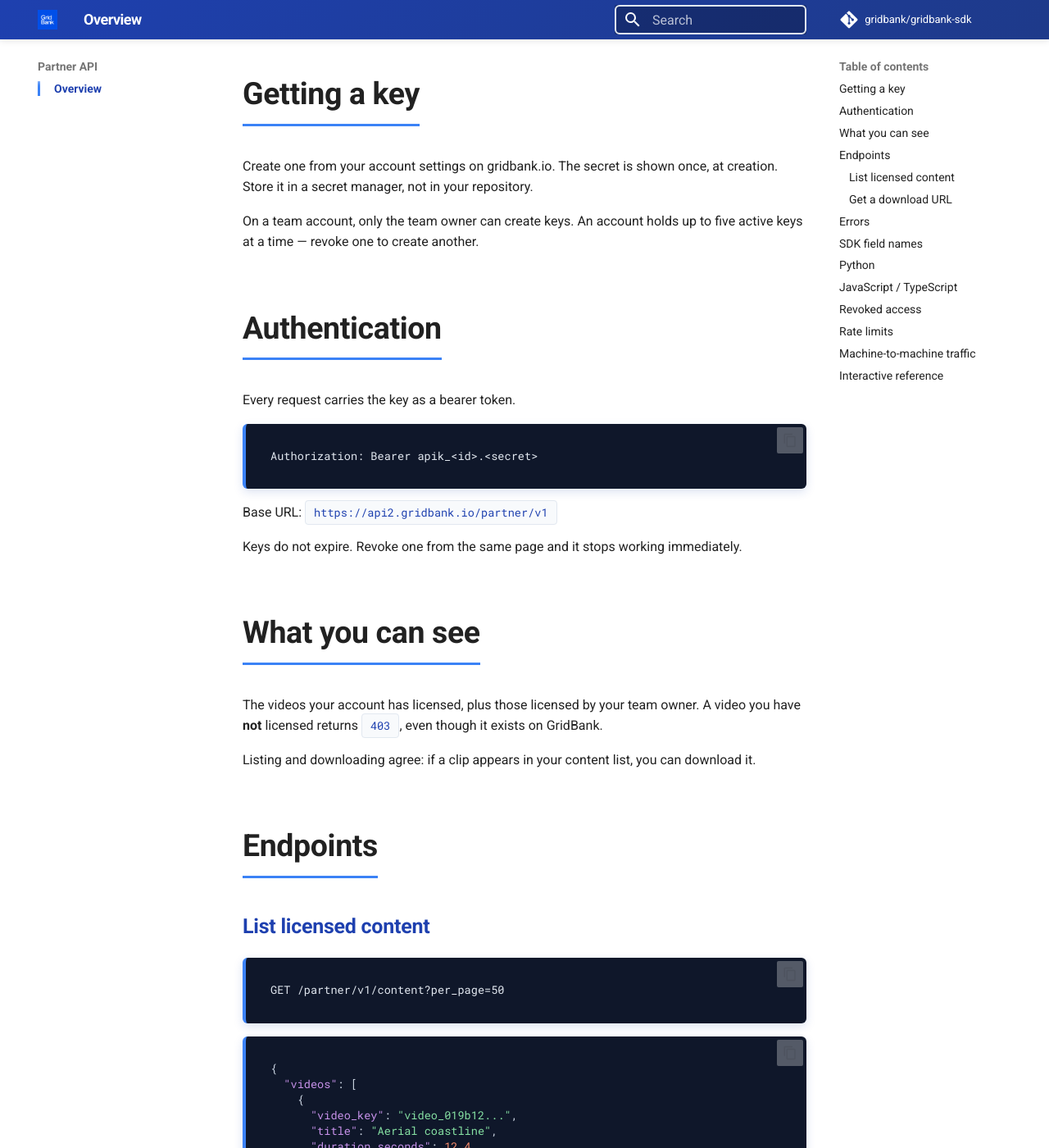
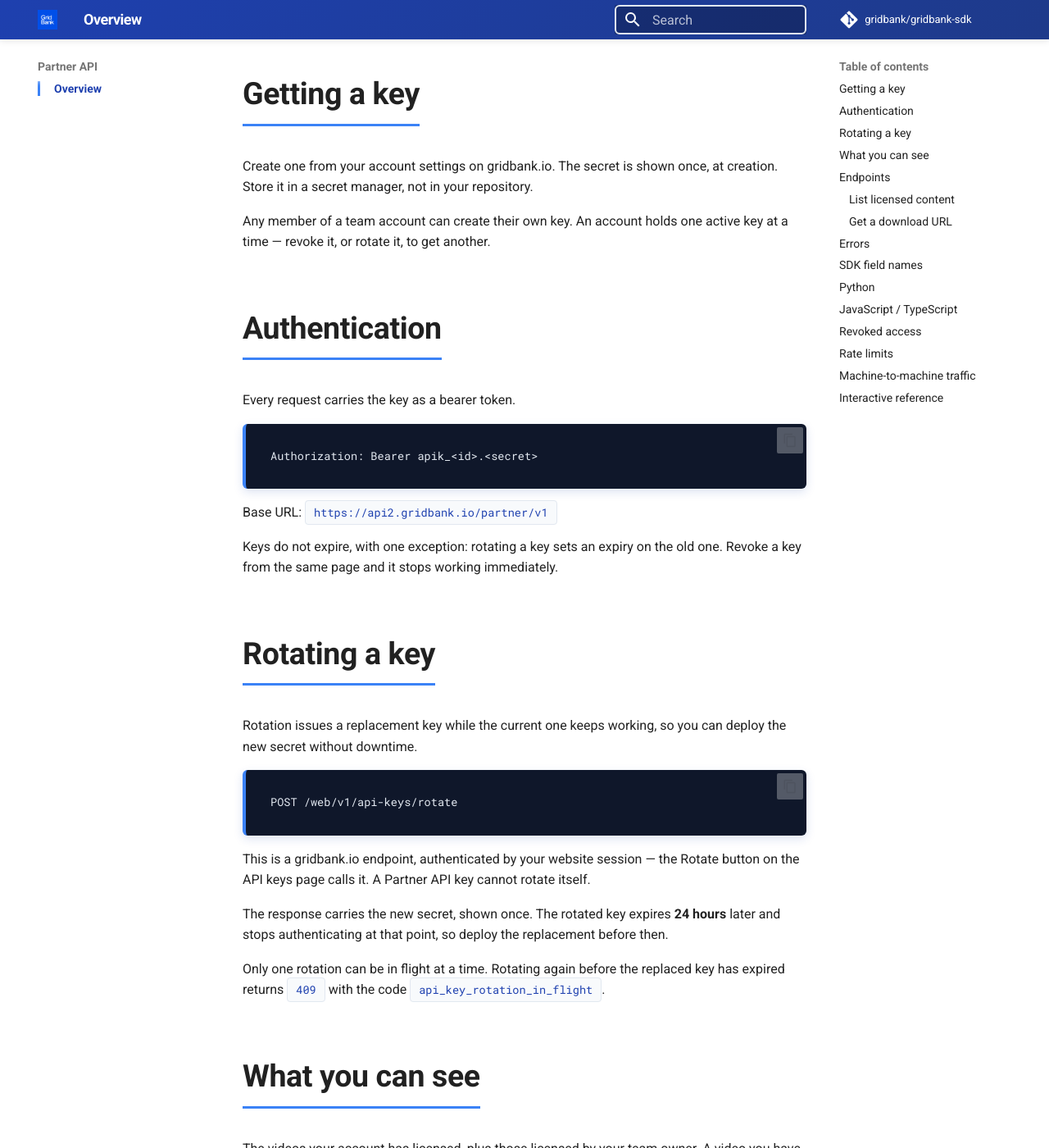
Before and after one commit to GridBank/gridbank-sdk, an MkDocs documentation site: the page built from docs/partner/index.md, in a window 1280 px wide and 1400 px high, scrolled down 299 px. Shown: the whole window at 82% size. Built offline with MkDocs 1.6.1 and Material for MkDocs 9.7.7, drawn with Linux system fonts in a browser that asks for light colours; comment, search, counter and statistics services are not loaded.

Commit message:
docs: correct key cap, team-owner claim, and key expiry
The Partner API page documented three things the code does not do:
a cap of five active keys (one is enforced), team-owner-only key
creation (that restriction was removed), and keys that never expire
(a rotated key expires 24 hours later).

Also documents rotation, which was missing entirely: the endpoint,
the 24-hour grace period, and the 409 when a rotation is in flight.

Co-Authored-By: Claude Opus 5 (1M context) <noreply@anthropic.com>

````diff
--- a/docs/partner/index.md
+++ b/docs/partner/index.md
@@ -7,8 +7,8 @@ Read and download the videos your GridBank account has licensed, from your own t
 Create one from your account settings on gridbank.io. The secret
 is shown once, at creation. Store it in a secret manager, not in your repository.
 
-On a team account, only the team owner can create keys. An account holds up to
-five active keys at a time — revoke one to create another.
+Any member of a team account can create their own key. An account holds one active
+key at a time — revoke it, or rotate it, to get another.
 
 ## Authentication
 
@@ -20,7 +20,26 @@ Authorization: Bearer apik_<id>.<secret>
 
 Base URL: `https://api2.gridbank.io/partner/v1`
 
-Keys do not expire. Revoke one from the same page and it stops working immediately.
+Keys do not expire, with one exception: rotating a key sets an expiry on the old one.
+Revoke a key from the same page and it stops working immediately.
+
+## Rotating a key
+
+Rotation issues a replacement key while the current one keeps working, so you can deploy
+the new secret without downtime.
+
+```
+POST /web/v1/api-keys/rotate
+```
+
+This is a gridbank.io endpoint, authenticated by your website session — the Rotate button
+on the API keys page calls it. A Partner API key cannot rotate itself.
+
+The response carries the new secret, shown once. The rotated key expires **24 hours**
+later and stops authenticating at that point, so deploy the replacement before then.
+
+Only one rotation can be in flight at a time. Rotating again before the replaced key has
+expired returns `409` with the code `api_key_rotation_in_flight`.
 
 ## What you can see
 
````
